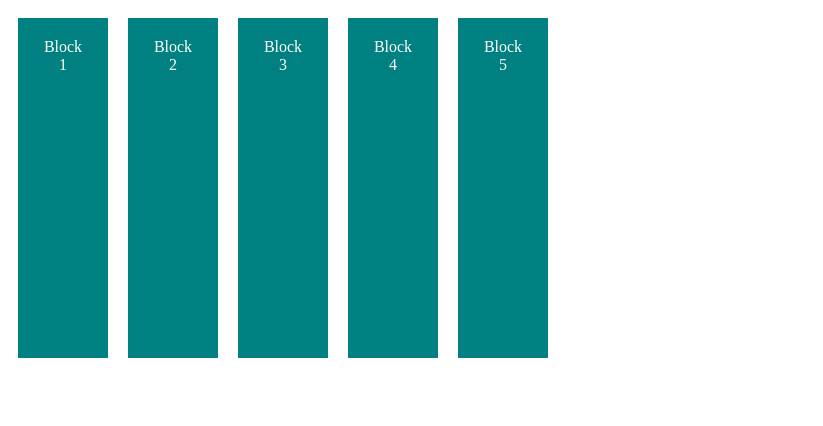
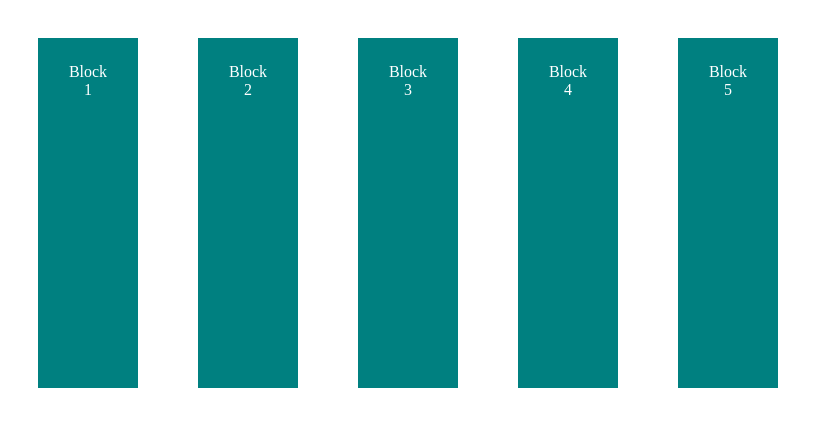
Before and after one commit to nagamaheshg/Web-Technologies-using-python-and-javascript, a plain HTML site: page DivTag.html in a window 1280 px wide. Shown: the whole page, without its empty margins (0-823 px from the left). Drawn offline with Linux system fonts and the light colour scheme.

Commit message:
added new line

```diff
--- a/DivTag.html
+++ b/DivTag.html
@@ -13,9 +13,9 @@
     <div id = "Block1" class="Block">Block 5</div>
     <style>
         .Block{
-            margin: 10px;
+            margin: 30px;
             text-align: center;
-            padding: 20px;
+            padding: 25px;
             color:white;
             background-color: teal;
             height: 300px;
```
Also changed, not shown: index.html (+11 -0 lines).
